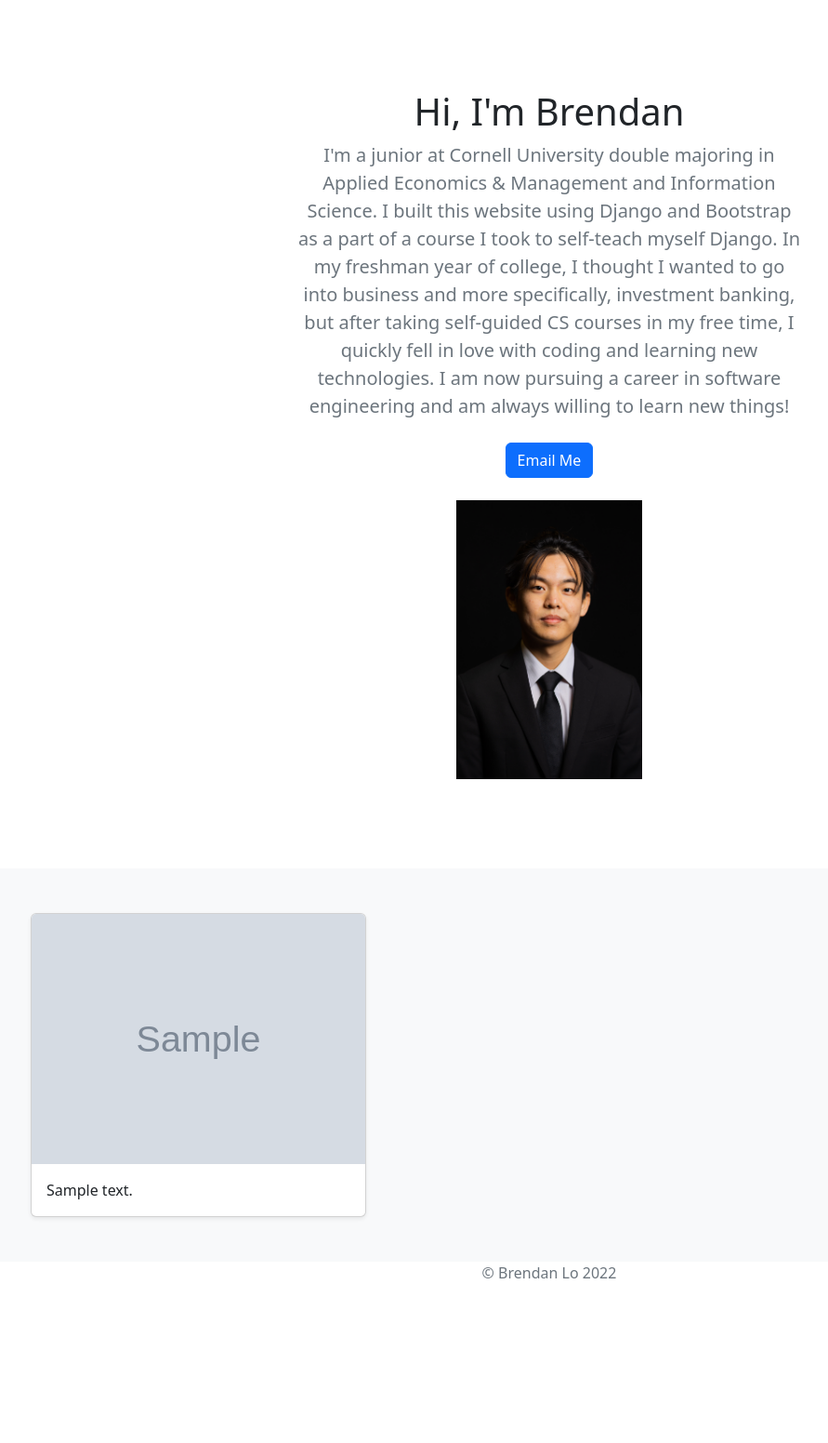
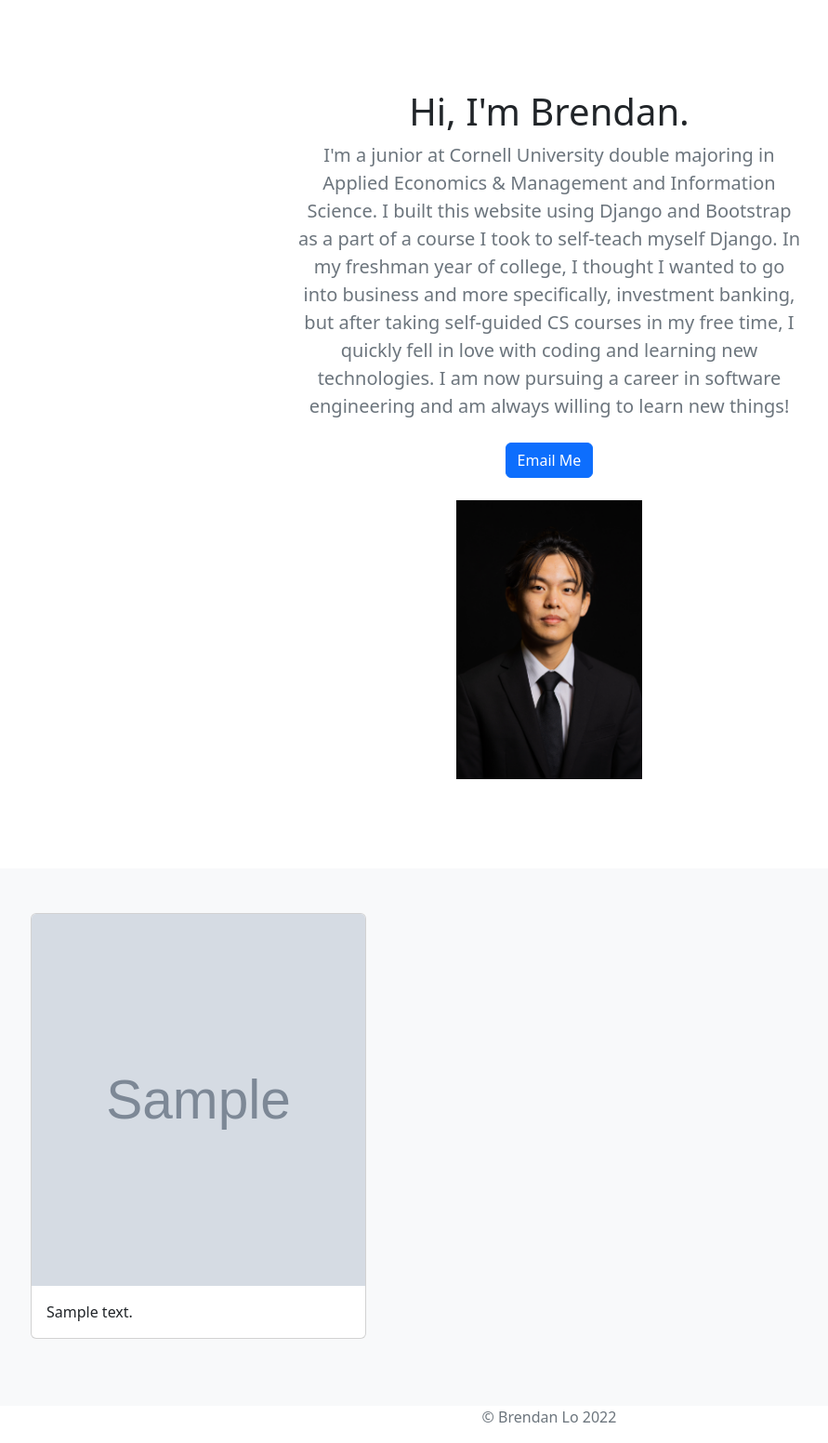
Before and after one commit to itsblo536/portfolio-project, a Django app: template jobs/templates/jobs/home.html in a window 1280 px wide. Shown: the part 56-1608 px from the top of the page at 93% size, without its empty margins (49-940 px from the left). Before the commit the page ends 1431 px from the top, so only its background shows below. Run offline with Django 3.2, Linux system fonts and the light colour scheme; the template is opened without the code that fills it: most values are stand-ins (such as "Sample title", 1, 10 or a date in 2020); grey boxes marked "Sample" are stand-in pictures; data that the repository does not hold is empty.

Commit message:
Tweaked some formatting

```diff
--- a/blog/urls.py
+++ b/blog/urls.py
@@ -3,6 +3,7 @@ from . import views
 
 urlpatterns = [
     path('', views.allblogs, name='allblogs'),
-    # allows users to search for blogs by number
+    # detects if an int is in url path; if so, stores int as blog_id
+    # and passes into detail function
     path('<int:blog_id>/', views.detail, name='detail'),
 ]
--- a/jobs/templates/jobs/home.html
+++ b/jobs/templates/jobs/home.html
@@ -44,7 +44,7 @@
   <section class="py-5 text-center container">
     <div class="row py-lg-5">
       <div class="col-lg-6 col-md-8 mx-auto">
-        <h1 class="fw-light">Hi, I'm Brendan</h1>
+        <h1 class="fw-light">Hi, I'm Brendan.</h1>
         <p class="lead text-muted">
             I'm a junior at Cornell University double majoring in Applied Economics & Management
             and Information Science. I built this website using Django and Bootstrap as a part of a course I took to self-teach
@@ -66,19 +66,20 @@
       <div class="row row-cols-1 row-cols-sm-2 row-cols-md-3 g-3">
         <!-- loop through all available jobs/experience -->
         {% for job in jobs.all %}
-        <div class="col">
-          <div class="card shadow-sm">
-            <img class="card-img-top" src="{{ job.image.url }}"/>
+        <div class="col-md-4">
+          <div class="card mb-4 box-shadow">
+            <img class="card-img-top" src="{{ job.image.url }}" height=400 width=200/>
             <div class="card-body">
                 <!-- prints each job's summary -->
               <p class="card-text">{{job.summary}}</p>
             </div>
           </div>
         </div>
+        {% endfor %}
+
       </div>
     </div>
   </div>
-  {% endfor %}
 
 </main>
 
```
Also changed, not shown: blog/migrations/0002_auto_20220831_0012.py (added).
